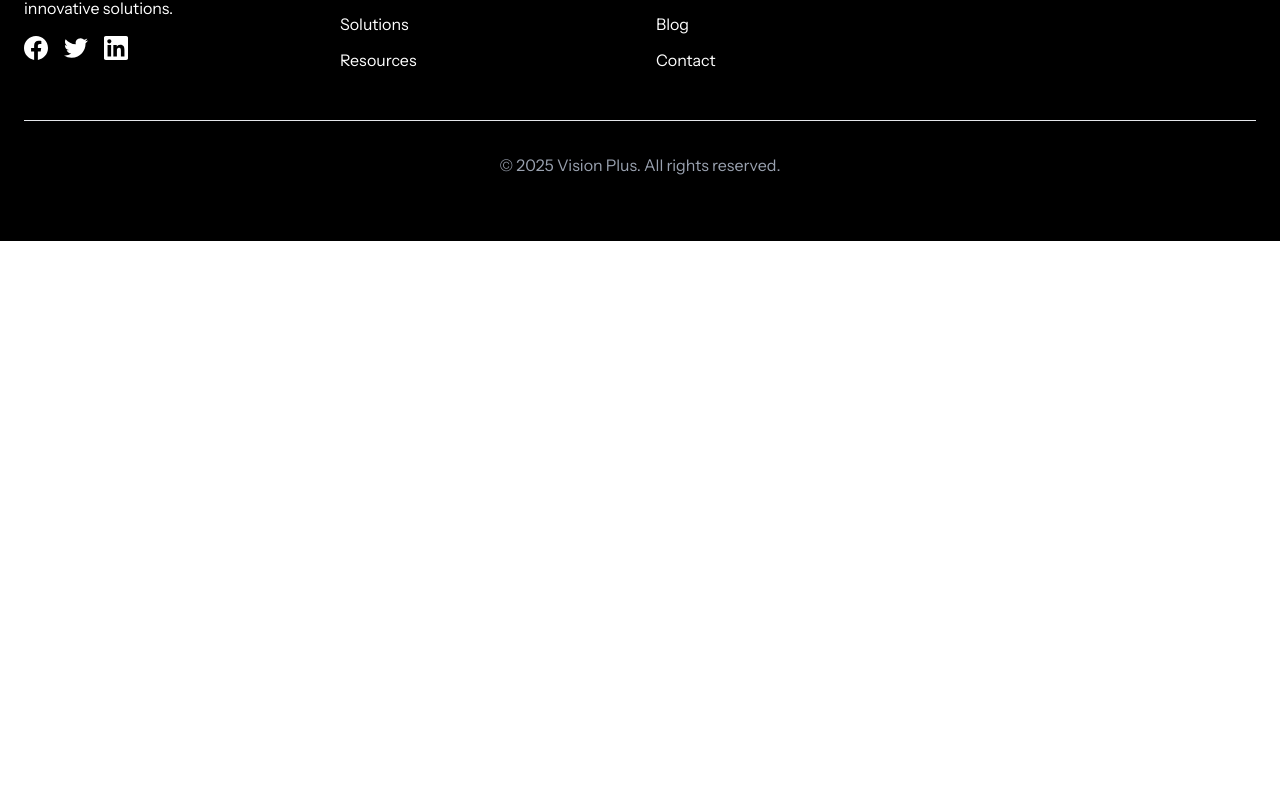
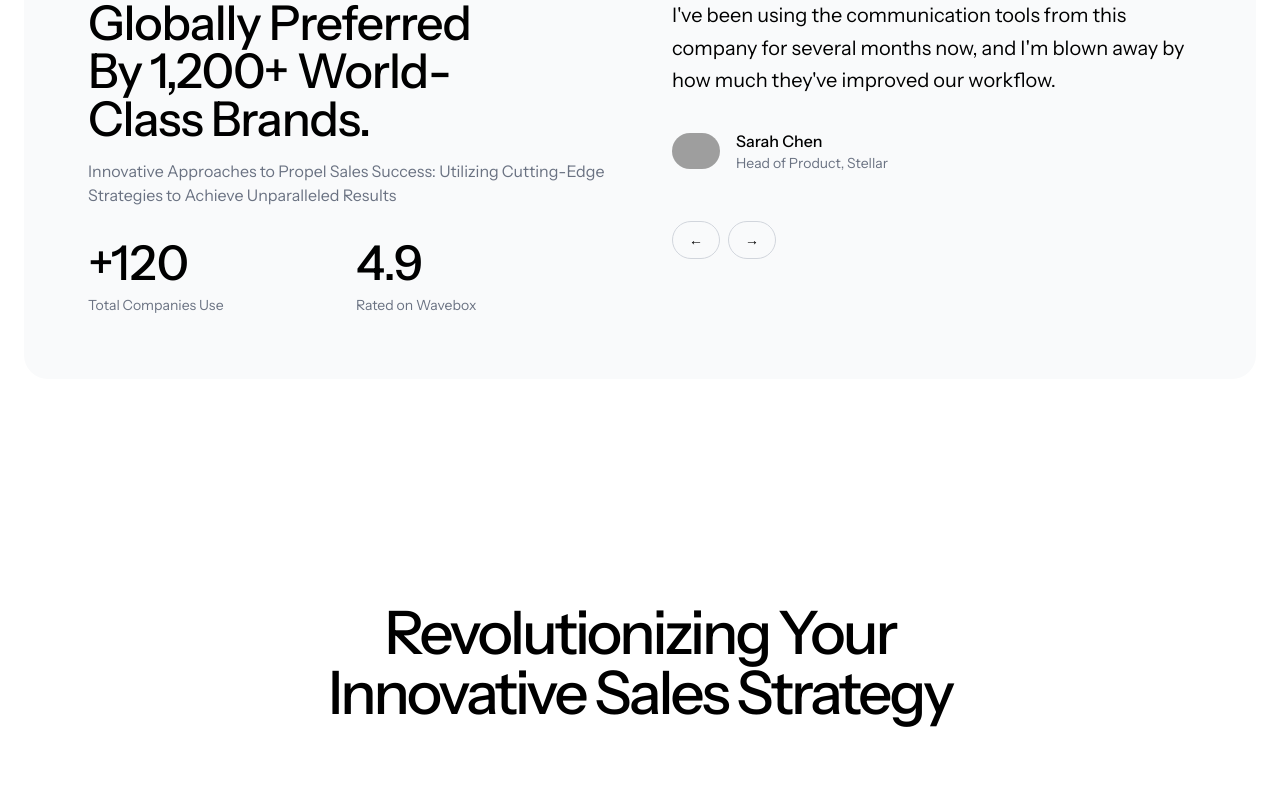
Before and after one commit to ashishmohapatra240/vision-plus, a Next.js app: page / in a window 1280 px wide. Shown: the part 4801-5600 px from the top of the page. Before the commit the page ends 5042 px from the top, so only its background shows below. Built offline with nearby package versions, Linux system fonts and the light colour scheme; grey boxes are pictures that could not be loaded.

Commit message:
feat: integrate StrategySection and TestimonialsSection into the home page

```diff
--- a/app/page.tsx
+++ b/app/page.tsx
@@ -1,11 +1,15 @@
 import { HeroSection } from "@/components/hero-section";
 import { ServicesSection } from "@/components/services-section";
+import { StrategySection } from "@/components/strategy-section";
+import { TestimonialsSection } from "@/components/testimonials-section";
 
 export default function Home() {
   return (
     <main>
       <HeroSection />
       <ServicesSection />
+      <TestimonialsSection />
+      <StrategySection />
     </main>
   );
 }
```
